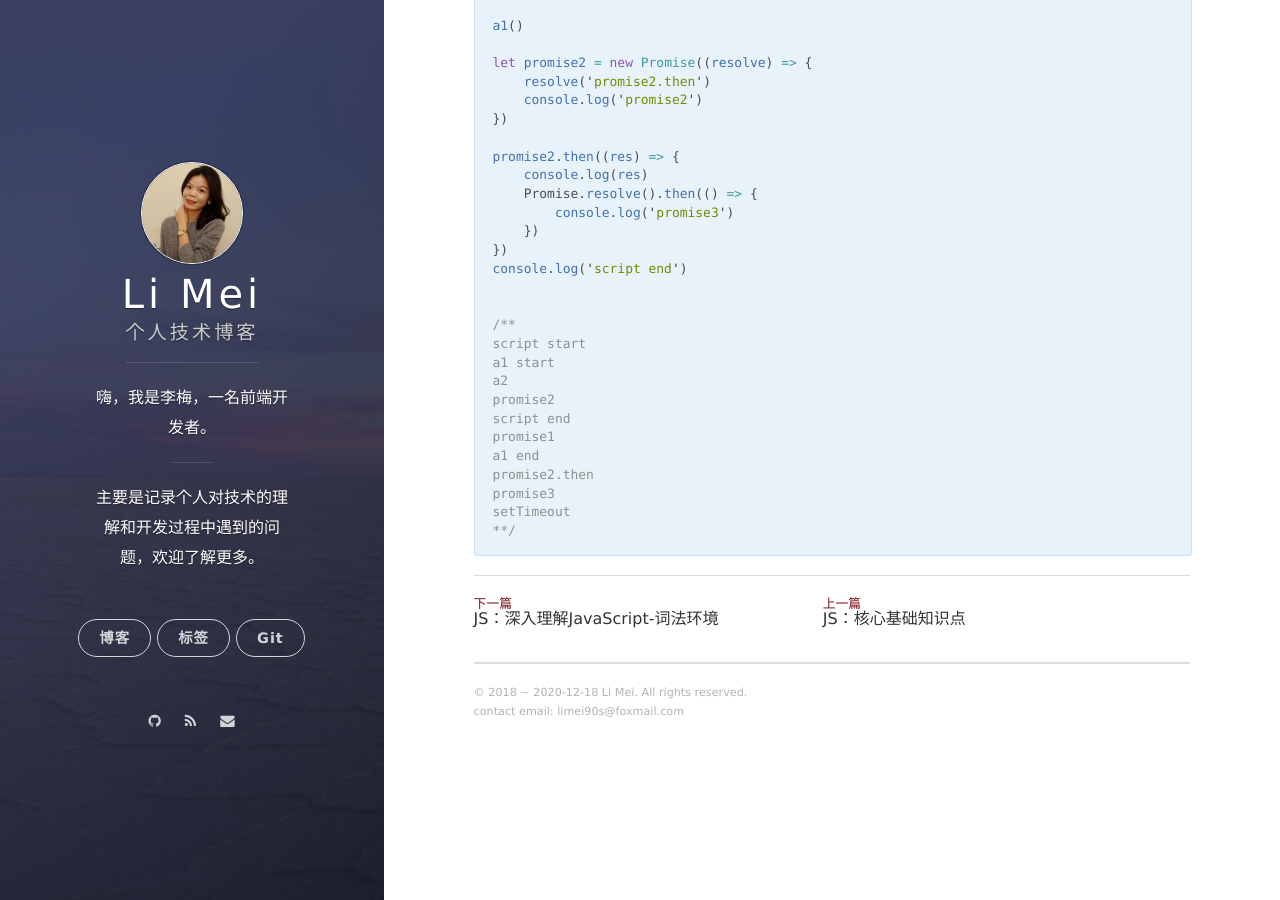
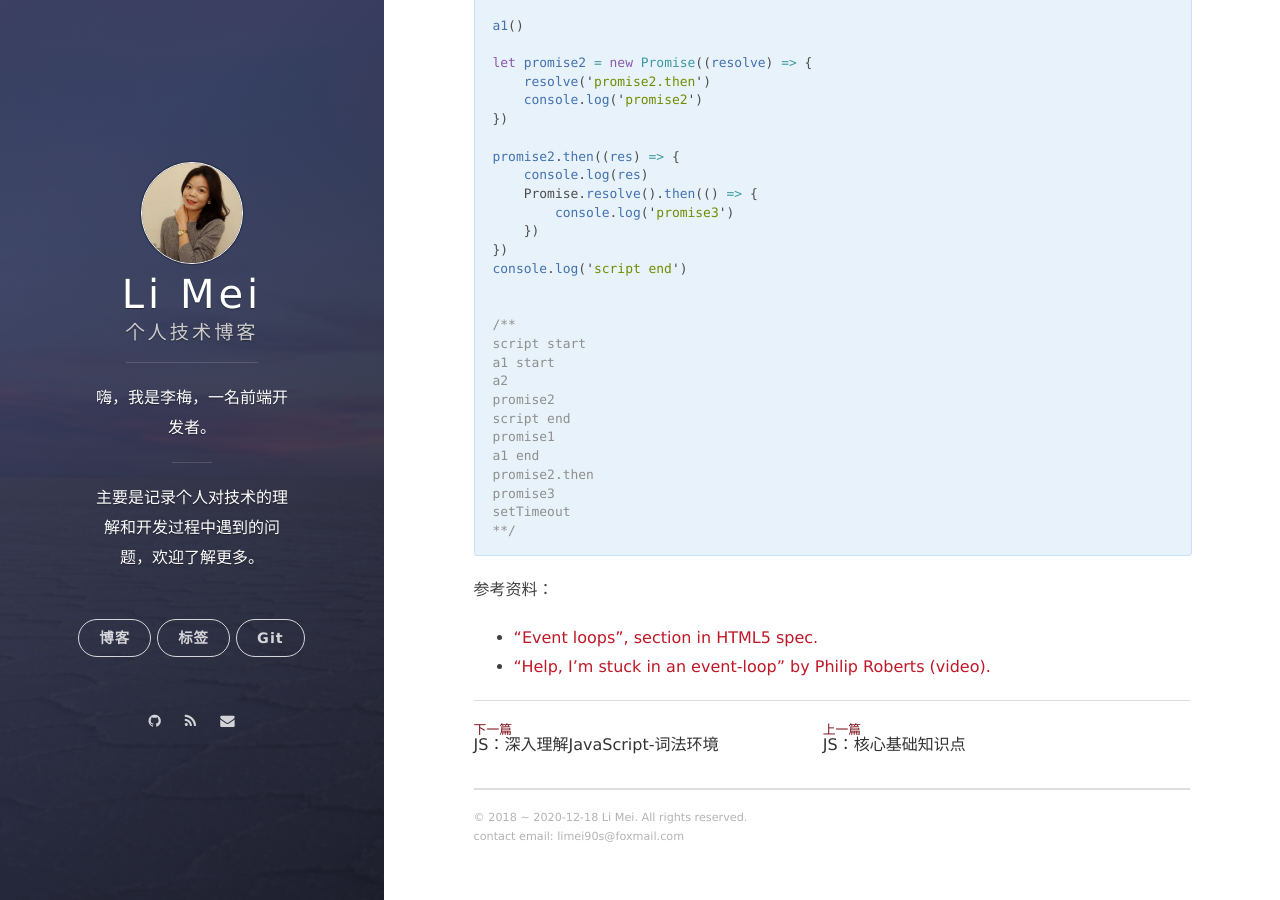
Before and after one commit to LiMeii/LiMeii.github.io, a Jekyll site: the page built from _posts/2019-05-01-js-eventloop.md, in a window 1280 px wide and 900 px high, scrolled down 13650 px. Built offline with Jekyll 4.4.1, drawn with Linux system fonts in a browser that asks for light colours; nearby versions of some CDN libraries.

Commit message:
Update 2019-05-01-js-eventloop.md
add reference resource

````diff
--- a/_posts/2019-05-01-js-eventloop.md
+++ b/_posts/2019-05-01-js-eventloop.md
@@ -411,3 +411,7 @@ promise3
 setTimeout
 **/
 ```
+
+参考资料：
+- [“Event loops”, section in HTML5 spec.](https://html.spec.whatwg.org/multipage/webappapis.html#event-loops)
+- [“Help, I’m stuck in an event-loop” by Philip Roberts (video).](https://vimeo.com/96425312)
````
